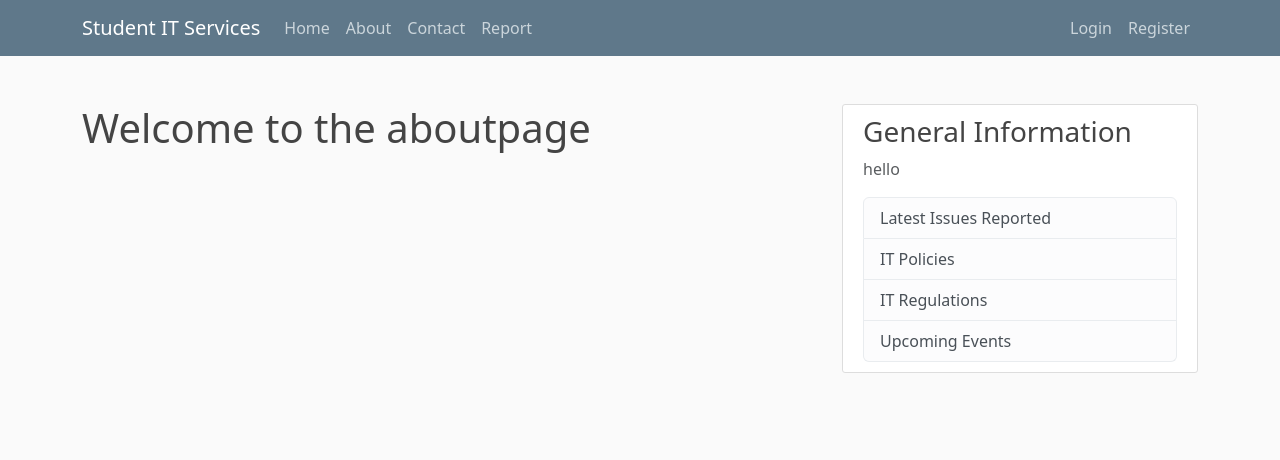
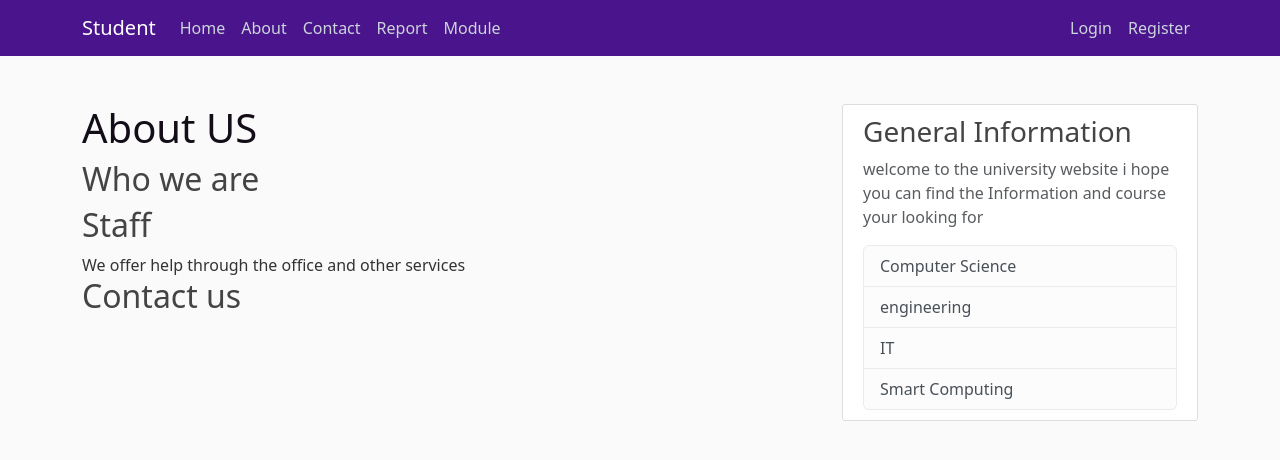
Before and after one commit to CaymenH/Django-app, a Django app: page /itreporting/about/ in a window 1280 px wide. Shown: the top 460 px of the page. Run offline with Django 5.2, Linux system fonts and the light colour scheme; some libraries are stand-ins or nearby versions.

Commit message:
added module template page
edited base html so the website looks more professional by changing navbar to purple

changed general information box on each page

```diff
--- a/itreporting/templates/itreporting/about.html
+++ b/itreporting/templates/itreporting/about.html
@@ -1,5 +1,20 @@
 {% extends "itreporting/base.html" %}
 {% load crispy_forms_tags %}
 {% block content %}
-<h1>Welcome to the aboutpage</h1>
+<h1>About US</h1>
+
+
+
+<h2>Who we are</h2>
+
+
+
+
+<h2>Staff</h2>
+<div class>
+We offer help through the office and other services
+
+<h2>Contact us <h2>
+</div>
+
 {% endblock %}
--- a/itreporting/templates/itreporting/base.html
+++ b/itreporting/templates/itreporting/base.html
@@ -4,6 +4,7 @@
 <html lang="en">
 <head>
     <!-- Required meta tags -->
+
     <meta charset="utf-8">
     <meta name="viewport" content="width=device-width, initial-scale=1, shrink-to-fit=no">
 
@@ -14,15 +15,15 @@
           crossorigin="anonymous">
 
     <link rel="stylesheet" type="text/css" href="{% static 'css/styles.css' %}">
+    <style>h1 {color: #130d18;} </style>
     <title>Student IT Services - {{ title }}</title>
 </head>
 
 <body>
-    <div class="container">
         <header class="site-header">
-            <nav class="navbar navbar-expand-md navbar-dark bg-steel fixed-top">
+            <nav class="navbar navbar-expand-md navbar-dark bg-steel fixed-top" style="background-color: #4a148c !important;">
                 <div class="container">
-                    <a class="navbar-brand mr-4" href="{% url 'itreporting:home' %}">Student IT Services</a>
+                    <a class="navbar-brand mr-4" href="{% url 'itreporting:home' %}">Student</a>
 
                     <button class="navbar-toggler" type="button" data-bs-toggle="collapse" data-bs-target="#navbarToggle"
                             aria-controls="navbarToggle" aria-expanded="false" aria-label="Toggle navigation">
@@ -36,6 +37,7 @@
                             <a class="nav-item nav-link" href="{% url 'itreporting:about' %}">About</a>
                             <a class="nav-item nav-link" href="{% url 'itreporting:contact' %}">Contact</a>
                             <a class="nav-item nav-link" href="{% url 'itreporting:report'%}">Report</a>
+                            <a class="nav-item nav-link" href="{% url 'itreporting:module'%}">Module</a>
                         </div>
 
                         <!-- Right Side -->
@@ -45,7 +47,7 @@
                              <a class="nav-item nav-link" href="{% url 'profile' %}">Profile</a>
                                 <form method="post" id="frm_logout" action="{% url 'logout' %}" style="display:inline;">
                                     {% csrf_token %}
-                                    <button type="submit" class="btn btn-link nav-link p-0" style="color:inherit; text-decoration:none;">
+                                    <button type="submit" class="btn btn-link nav-link p-0" style="color:#ffffff; text-decoration:none;">
                                         Logout
                                     </button>
                                 </form>
@@ -58,24 +60,28 @@
                 </div>
             </nav>
         </header>
+        <div class="container">
+
+
+
 
         <main class="mt-5 pt-4">
             <div class="row">
                 <div class="col-md-8">
                     {% block content %}{% endblock %}
+
                 </div>
-
                 <div class="col-md-4">
                     <div class="content-section">
                         <h3>General Information</h3>
                         <p class="text-muted">
-                            hello
+                            welcome to the university website i hope you can find the Information and course your looking for
                         </p>
                         <ul class="list-group">
-                            <li class="list-group-item list-group-item-light">Latest Issues Reported</li>
-                            <li class="list-group-item list-group-item-light">IT Policies</li>
-                            <li class="list-group-item list-group-item-light">IT Regulations</li>
-                            <li class="list-group-item list-group-item-light">Upcoming Events</li>
+                            <li class="list-group-item list-group-item-light">Computer Science</li>
+                            <li class="list-group-item list-group-item-light">engineering</li>
+                            <li class="list-group-item list-group-item-light">IT</li>
+                            <li class="list-group-item list-group-item-light">Smart Computing</li>
                         </ul>
                     </div>
                 </div>
--- a/itreporting/templates/itreporting/contact.html
+++ b/itreporting/templates/itreporting/contact.html
@@ -1,4 +1,8 @@
 {% extends "itreporting/base.html" %}
 {% block content %}
-<h1>Welcome to the contact us page</h1>
+
+                {% load crispy_forms_tags %}
+
+<h1 >University of Sheffield Hallam contact page</h1>
+
 {% endblock %}
--- a/itreporting/templates/itreporting/home.html
+++ b/itreporting/templates/itreporting/home.html
@@ -1,4 +1,8 @@
 {% extends "itreporting/base.html" %}
 {% block content %}
-<h1>Welcome to the homepage</h1>
+
+<h1 >University of Sheffield Hallam homepage </h1>
+
+
+
 {% endblock %}
--- /dev/null
+++ b/itreporting/templates/itreporting/module.html
@@ -0,0 +1,5 @@
+{% extends "itreporting/base.html" %}
+{% load crispy_forms_tags %}
+{% block content %}
+<h1>Welcome to the module page</h1>
+{% endblock %}
--- a/itreporting/urls.py
+++ b/itreporting/urls.py
@@ -24,6 +24,7 @@ urlpatterns = [
     path('', views.home, name = 'home'),
     path('about/', views.about, name = 'about'),
     path('contact/', views.contact, name = 'contact'),
+    path('module/', views.module, name = 'module'),
     path('report/', PostListView.as_view(), name = 'report'),
     path('issues/<int:pk>/', PostDetailView.as_view(), name = 'issue-detail'),
     path('issue/new/', PostCreateView.as_view(), name = 'issue-create'),
--- a/itreporting/views.py
+++ b/itreporting/views.py
@@ -1,7 +1,6 @@
 from django.shortcuts import render, redirect
 from django.http import HttpResponse
 from .models import Issue
-#from .forms import ContactForm
 from django.contrib.auth.mixins import LoginRequiredMixin, UserPassesTestMixin
 from django.views.generic import ListView, DetailView, CreateView, UpdateView, DeleteView
 from django.contrib import messages
@@ -13,8 +12,12 @@ def home(request):
 
 def about(request):
     return render(request, 'itreporting/about.html', {'title': 'About'})
+
 def contact(request):
-    return render(request, 'itreporting/contact.html',   {'title' : 'Contact'})
+    return render(request, 'itreporting/contact.html', {'title': 'contact'})
+
+def module(request):
+    return render(request, 'itreporting/module.html',   {'title' : 'Module'})
 
 
 def report(request):
--- a/users/models.py
+++ b/users/models.py
@@ -2,6 +2,10 @@ from django.db import models
 
 from django.contrib.auth.models import User
 from django.db import models
+
+
+
+
 
 class Profile(models.Model):
     user = models.OneToOneField(User, on_delete=models.CASCADE)
```
Also changed, not shown: itreporting/models.py (line endings or trailing spaces), media/graduation.avif (added).
